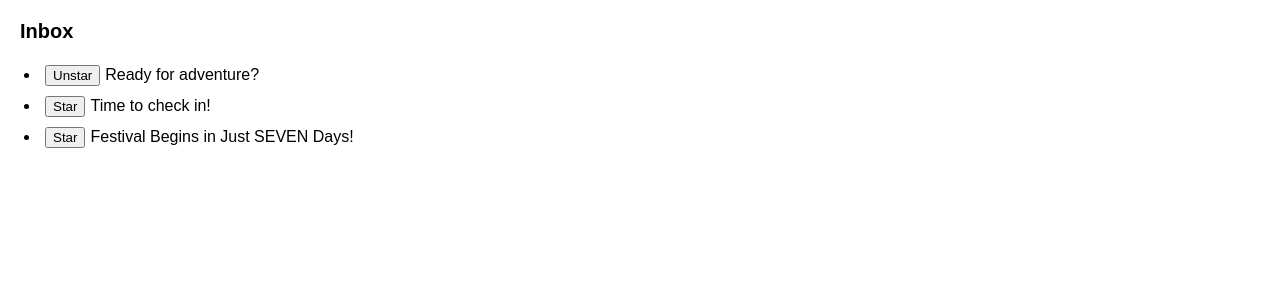
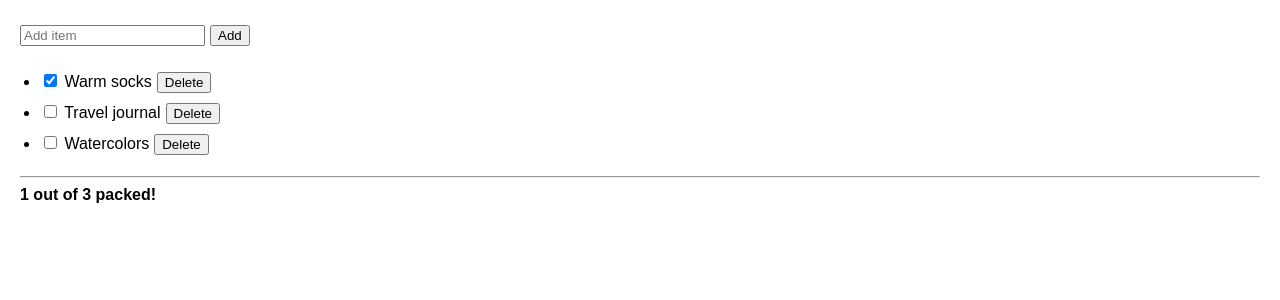
Before and after one commit to vladislav0sidorov/Solution-for-university, a React (Vite) app: page / in a window 1280 px wide. Shown: the top 300 px of the page. Built offline with nearby package versions, Linux system fonts and the light colour scheme.

Commit message:
3_2_2 Fix a broken packing list

```diff
--- /dev/null
+++ b/src/AddItem.tsx
@@ -0,0 +1,18 @@
+import { useState } from 'react'
+
+export default function AddItem({ onAddItem }: { onAddItem: (title: string) => void }) {
+  const [title, setTitle] = useState('')
+  return (
+    <>
+      <input placeholder="Add item" value={title} onChange={e => setTitle(e.target.value)} />
+      <button
+        onClick={() => {
+          setTitle('')
+          onAddItem(title)
+        }}
+      >
+        Add
+      </button>
+    </>
+  )
+}
--- a/src/App.tsx
+++ b/src/App.tsx
@@ -6,46 +6,63 @@
 */
 
 import { useState } from 'react'
-import { initialLetters, LetterType } from './data.js'
-import Letter from './Letter.js'
+import AddItem from './AddItem.js'
+import PackingList from './PackingList.js'
 
-export default function MailClient() {
-  const [letters, setLetters] = useState(initialLetters)
-  const [highlightedLetter, setHighlightedLetter] = useState<LetterType | null>(null)
+export type Item = {
+  id: number
+  title: string
+  packed: boolean
+}
 
-  function handleHover(letter: LetterType) {
-    setHighlightedLetter(letter)
+let nextId = 3
+const initialItems = [
+  { id: 0, title: 'Warm socks', packed: true },
+  { id: 1, title: 'Travel journal', packed: false },
+  { id: 2, title: 'Watercolors', packed: false }
+]
+
+export default function TravelPlan() {
+  const [items, setItems] = useState(initialItems)
+
+  function handleAddItem(title: string) {
+    setItems([
+      ...items,
+      {
+        id: nextId++,
+        title: title,
+        packed: false
+      }
+    ])
   }
 
-  function handleStar(starred: LetterType) {
-    setLetters(
-      letters.map(letter => {
-        if (letter.id === starred.id) {
-          return {
-            ...letter,
-            isStarred: !letter.isStarred
-          }
+  function handleChangeItem(nextItem: Item) {
+    setItems(
+      items.map(item => {
+        if (item.id === nextItem.id) {
+          return nextItem
         } else {
-          return letter
+          return item
         }
       })
     )
   }
 
+  function handleDeleteItem(itemId: number) {
+    setItems(items.filter(item => item.id !== itemId))
+  }
+
+  const total = items.length
+  const packed = items.filter(item => item.packed).length
+
   return (
     <>
-      <h2>Inbox</h2>
-      <ul>
-        {letters.map(letter => (
-          <Letter
-            key={letter.id}
-            letter={letter}
-            isHighlighted={highlightedLetter ? letter.id === highlightedLetter.id : false}
-            onHover={handleHover}
-            onToggleStar={handleStar}
-          />
-        ))}
-      </ul>
+      <AddItem onAddItem={handleAddItem} />
+      <PackingList items={items} onChangeItem={handleChangeItem} onDeleteItem={handleDeleteItem} />
+      <hr />
+      <b>
+        {packed} out of {total} packed!
+      </b>
     </>
   )
 }
--- /dev/null
+++ b/src/PackingList.tsx
@@ -0,0 +1,35 @@
+import { useState } from 'react'
+import { Item } from './App'
+
+export default function PackingList({
+  items,
+  onChangeItem,
+  onDeleteItem
+}: {
+  items: Item[]
+  onChangeItem: (item: Item) => void
+  onDeleteItem: (id: number) => void
+}) {
+  return (
+    <ul>
+      {items.map(item => (
+        <li key={item.id}>
+          <label>
+            <input
+              type="checkbox"
+              checked={item.packed}
+              onChange={e => {
+                onChangeItem({
+                  ...item,
+                  packed: e.target.checked
+                })
+              }}
+            />{' '}
+            {item.title}
+          </label>
+          <button onClick={() => onDeleteItem(item.id)}>Delete</button>
+        </li>
+      ))}
+    </ul>
+  )
+}
```
